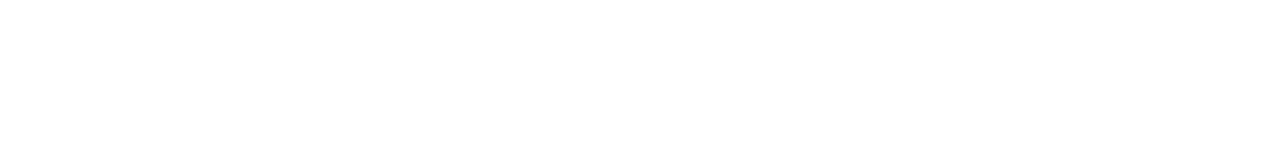
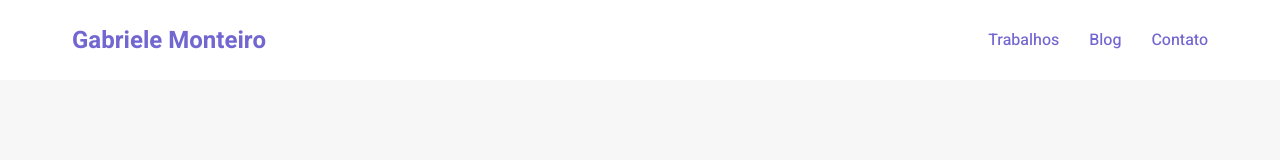
Before and after one commit to gabrielesilv/projeto-pagina-estatica, a plain HTML site: page index.html in a window 1280 px wide. Drawn offline with Linux system fonts and the light colour scheme.

Commit message:
header + estilização

```diff
--- a/css/style.css
+++ b/css/style.css
@@ -0,0 +1,62 @@
+/* reset de todas as configurações padrões */
+* {
+    margin: 0;
+    padding: 0;
+    box-sizing: border-box;
+}
+
+body,
+button,
+input,
+select,
+textarea {
+    font-family: "Heebo", sans-serif;
+}
+
+body {
+    background-color: #f7f7f7;
+}
+
+header {
+    background-color: #ffffff;
+    height: 5rem;
+}
+
+header #navbar {
+    display: flex;
+    justify-content: space-between;
+    align-items: center;
+
+    padding: 0 2rem;
+    max-width: 1200px;
+    margin: 0 auto;
+    height: 80px;
+}
+
+header #navbar .nav-brand {
+    text-decoration: none;
+    font-size: 1.5rem;
+    font-weight: 700;
+    color: rgb(114, 103, 209);
+}
+
+header #navbar .nav-list {
+    list-style: none;
+
+    display: flex;
+    align-items: center;
+    gap: 30px;
+
+}
+
+header #navbar .nav-list .nav-item a {
+    text-decoration: none;
+    color: rgb(114, 103, 209);
+    font-size: 1rem;
+    font-weight: 500;
+}
+
+header #navbar .nav-list .nav-item a:hover {
+    color: rgb(169, 161, 240);
+    transition: color 0.3s;
+}
--- a/index.html
+++ b/index.html
@@ -5,13 +5,27 @@
     <meta name="viewport" content="width=device-width, initial-scale=1.0">
     <link rel="stylesheet" href="css/style.css">
 
+    <link rel="preconnect" href="https://fonts.googleapis.com">
+    <link rel="preconnect" href="https://fonts.gstatic.com" crossorigin>
+    <link href="https://fonts.googleapis.com/css2?family=Heebo:wght@100;200;300;400;500;600;700;800;900&display=swap" rel="stylesheet">
     <title>Portfólio</title>
 </head>
 
 <body>
     <header>
-        <nav>
-
+        <nav id="navbar">
+            <a href="#" class="nav-brand">Gabriele Monteiro</a>
+            <ul class="nav-list">
+                <li class="nav-item">
+                    <a href="#">Trabalhos</a>
+                </li>
+                <li class="nav-item">
+                    <a href="#">Blog</a>
+                </li>
+                <li class="nav-item">
+                    <a href="#">Contato</a>
+                </li>
+            </ul>
         </nav>
     </header>
 
```
